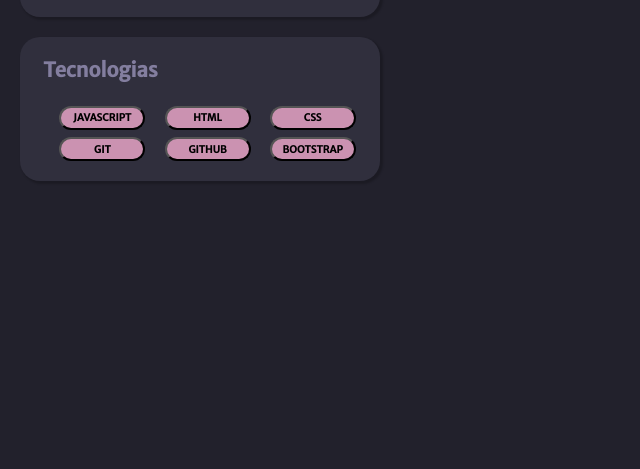
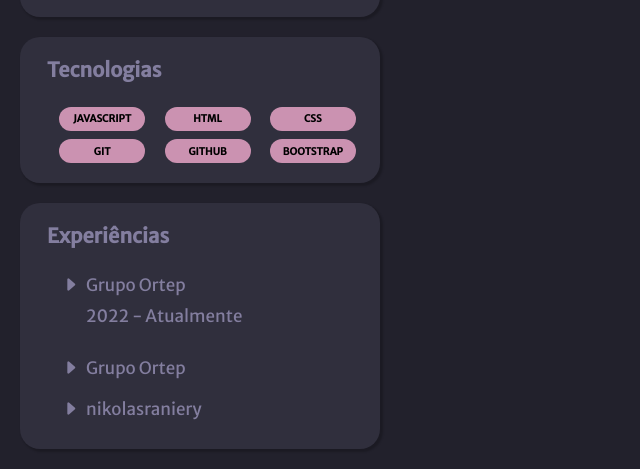
Before and after one commit to nikolasraniery/Projeto-Portif-lio-2023, a website: page index.html in a window 1280 px wide. Shown: the part 639-1108 px from the top of the page, without its empty margins (0-640 px from the left). Before the commit the page ends 840 px from the top, so only its background shows below. Drawn offline with nearby package versions, Linux system fonts and the light colour scheme.

Commit message:
experiencies

```diff
--- a/index.html
+++ b/index.html
@@ -31,14 +31,24 @@
           <p><i class="bi bi-envelope"></i>nikolassraniery@gmail.com</p>
         </div>
         <div id="container3">
-        <div id="technologies">
-            <h4>Tecnologias</h4>
+          <div id="technologies">
+            <h4 class="title">Tecnologias</h4>
             <button>JAVASCRIPT</button>
             <button>HTML</button>
-            <button>CSS</button><br>
+            <button>CSS</button><br />
             <button>GIT</button>
             <button>GITHUB</button>
             <button>BOOTSTRAP</button>
+          </div>
+        </div>
+        <div id="container4">
+        <div id="exp">
+          <h4 class="title">Experiências</h4>
+          <p><i class="bi bi-caret-right-fill"></i>Grupo Ortep
+          </p>
+          <h4>2022 - Atualmente</h4>
+          <p><i class="bi bi-caret-right-fill"></i>Grupo Ortep</p>
+          <p><i class="bi bi-caret-right-fill"></i>nikolasraniery</p>
         </div>
         </div>
       </div>
--- a/style.css
+++ b/style.css
@@ -4,9 +4,15 @@
   box-sizing: border-box;
 }
 
+button,
+input,
+textarea {
+  border: 0;
+}
+
 body {
   background: #22212c;
-  font-size: 23px;
+  font-size: 24px;
   font-family: Merriweather Sans;
   font-style: normal;
   font-weight: 700;
@@ -62,6 +68,7 @@
 #container2 {
   width: 360px;
   /* border: 1px solid rgb(255, 0, 0); */
+  margin: 0;
   border-radius: 2%;
   padding-top: 20px;
 }
@@ -126,7 +133,7 @@
   color: #837e9f;
 }
 
-/*////// Technologies //////*/
+/*////// Tecnologias //////*/
 
 #container3 {
   width: 360px;
@@ -159,12 +166,10 @@
   margin-left: 15px;
 }
 
-#technologies h4 {
+#technologies .title {
   display: flex;
   width: 121px;
   height: 26px;
-  flex-direction: column;
-  flex-shrink: 0;
   color: #837e9f;
   font-size: 20px;
   font-family: Merriweather Sans;
@@ -172,4 +177,67 @@
   font-weight: 700;
   line-height: normal;
   margin-bottom: 15px;
+  margin-left: 7px;
 }
+
+/*////// Experiências //////*/
+
+#container4 {
+  width: 360px;
+  /* border: 1px solid rgb(255, 0, 0); */
+  border-radius: 2%;
+  padding-top: 20px;
+}
+
+#exp {
+  text-align: left;
+  border-radius: 20px;
+  background: #302f3d;
+  box-shadow: 2px 2px 2px 1px rgba(0, 0, 0, 0.2);
+  padding: 20px;
+}
+
+#exp p {
+  color: #837e9f;
+  font-size: 17px;
+  font-family: Merriweather Sans;
+  font-style: normal;
+  font-weight: 400;
+  line-height: large;
+  padding-top: 10px;
+  margin-left: 15px;
+  padding-bottom: 9px;
+}
+
+#exp h4 {
+  color: #837e9f;
+  font-size: 17px;
+  font-family: Merriweather Sans;
+  font-style: normal;
+  font-weight: 400;
+  line-height: large;
+  margin-left: 46px;
+  padding-bottom: 20px;
+}
+
+#exp .title {
+  display: flex;
+  width: 121px;
+  height: 26px;
+  color: #837e9f;
+  font-size: 20px;
+  font-family: Merriweather Sans;
+  font-style: normal;
+  font-weight: 700;
+  line-height: normal;
+  margin-bottom: 15px;
+  margin-left: 7px;
+}
+
+.bi-caret-right-fill {
+  width: 24px;
+  height: 24px;
+  flex-shrink: 0;
+  padding: 7px;
+  color: #837e9f;
+}
```
